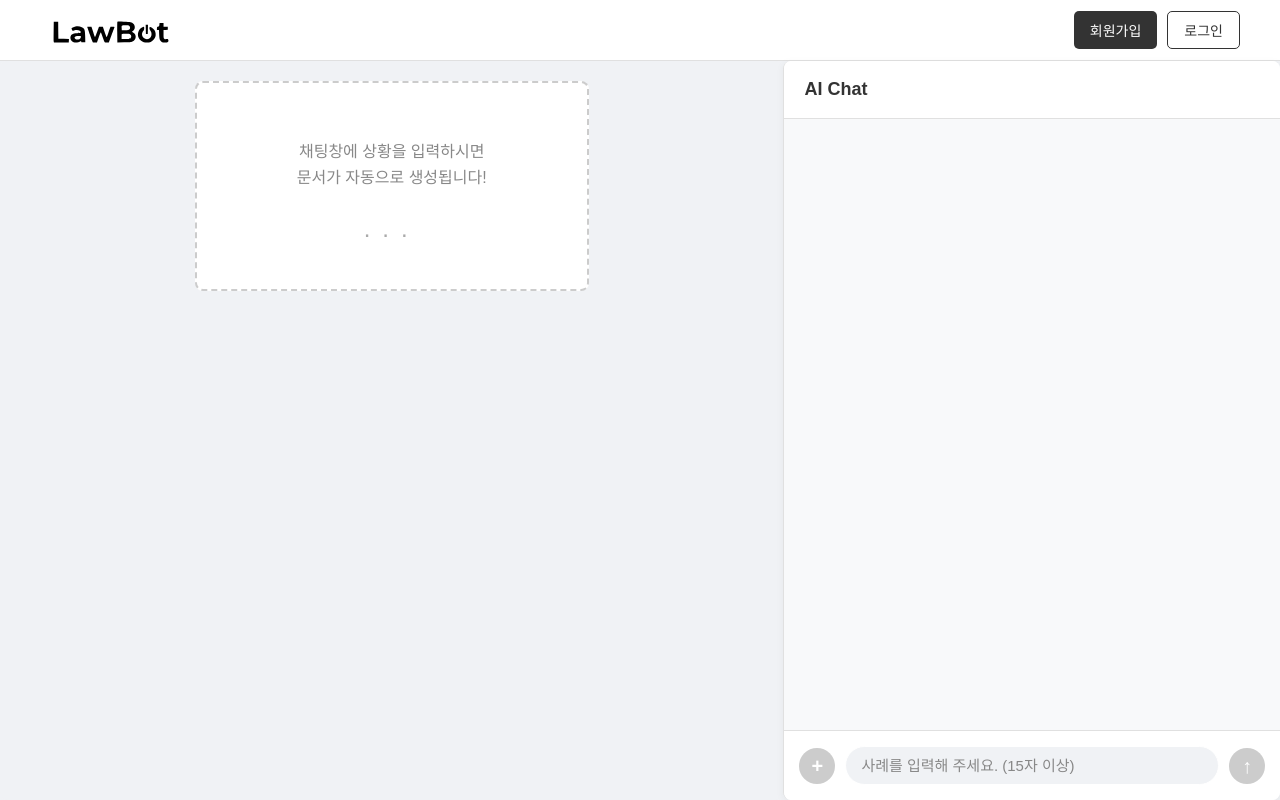
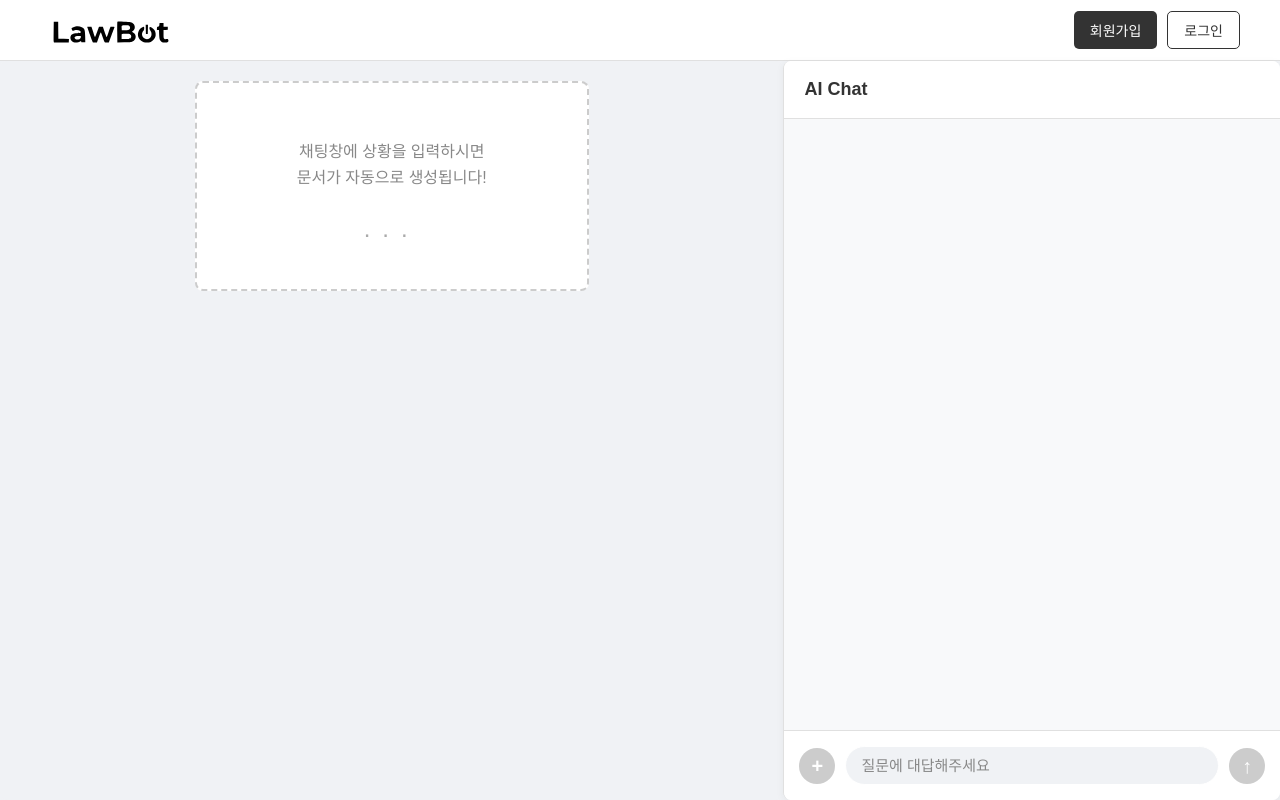
Before and after one commit to KNU-Capstone-design-team4/FE, a React (Vite) app: page /chatbot in a window 1280 px wide. Built offline with nearby package versions, Linux system fonts and the light colour scheme.

Commit message:
챗봇입력창 멘트 변경

```diff
--- a/src/pages/chatbot/ChatInterface.tsx
+++ b/src/pages/chatbot/ChatInterface.tsx
@@ -72,7 +72,7 @@ const ChatInterface: React.FC<ChatInterfaceProps> = ({ messages, onSendMessage,
           value={input}
           onChange={(e) => setInput(e.target.value)}
           onKeyDown={(e) => e.key === 'Enter' && handleSendClick()}
-          placeholder={isLoading ? "AI가 응답을 준비 중입니다..." : "사례를 입력해 주세요. (15자 이상)"}
+          placeholder={isLoading ? "AI가 응답을 준비 중입니다..." : "질문에 대답해주세요"}
           disabled={isLoading}
         />
         <button
```
